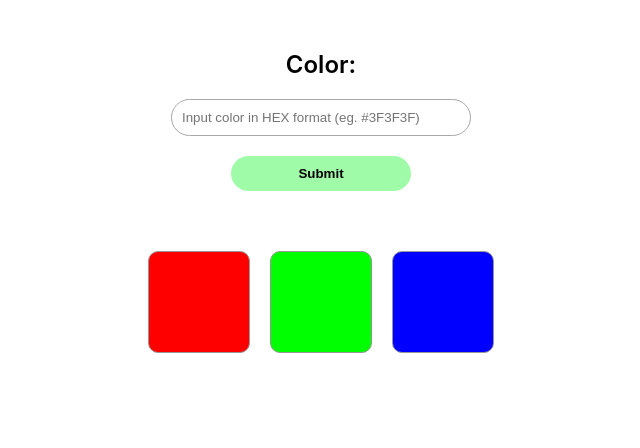
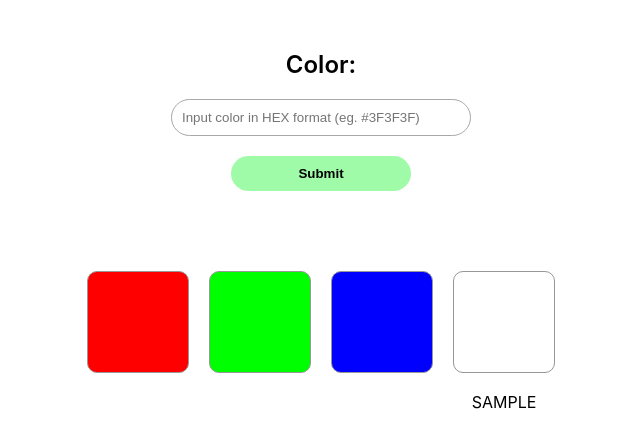
Before and after one commit to baranero/color-filter, a React (Create React App) app: page / in a window 1280 px wide. Both pictures are taken after typing "Sample" into the empty fields and a click on the button "Submit". Shown: the top 448 px of the page, without its empty margins (319-959 px from the left). Built offline with nearby package versions, Linux system fonts and the light colour scheme.

Commit message:
display from localStorage and color with scss

```diff
--- a/src/App.tsx
+++ b/src/App.tsx
@@ -9,13 +9,30 @@ export interface Colors {
 }
 
 
-function App() {
+const App: React.FC = () => {
+
+  const [colorsArray, setColorsArray] = useState<Colors[]>([])
 
 
 
+  const addColorToArray = (color: Colors) => {
+
+    setColorsArray([...colorsArray, color])
+    localStorage.setItem('enteredColors', JSON.stringify([...colorsArray, color]))
+  }
+
+      useEffect(() => {
+
+    let localStorageColors = localStorage.getItem('enteredColors')
+    if (localStorageColors !== null) {
+      setColorsArray(JSON.parse(localStorageColors))
+    }
+
+  }, [])
+
   return (
     <>
-      <NewColor/>
+      <NewColor onAddColor={addColorToArray}/>
       <ColorsContainer/>
     </>
   );
--- a/src/components/ColorsContainer.module.scss
+++ b/src/components/ColorsContainer.module.scss
@@ -9,12 +9,12 @@
     width: 100px;
     height: 100px;
     border: 1px solid #979797;
-    margin: 10px;
+    margin: 30px 10px;
     border-radius: 10px;
   }
 
-  &-user {
-    background: var(--color-user);
+  p {
+    margin-top: 120px;
   }
 
   &-default {
@@ -30,4 +30,11 @@
       background: var(--color-blue);
     }
   }
+
+  @for $i from 4 to str-length($number-of-child) {
+    &:nth-child(#{$i}) {
+      background: var(--color-user-#{$i});
+    }
+  }
+
 }
--- a/src/components/ColorsContainer.tsx
+++ b/src/components/ColorsContainer.tsx
@@ -9,27 +9,29 @@ const ColorsContainer = () => {
   document.documentElement.style.setProperty("--color-green", defaultColors[1].color);
   document.documentElement.style.setProperty("--color-blue", defaultColors[2].color);
 
-  const [colorsFromLocalStorage, setColorsFromLocalStorage] = useState<Colors[]>([])
+
+
+  const colorsArrayLocalStorage = (JSON.parse(localStorage.getItem('enteredColors') || "[]"))
 
   useEffect(() => {
-    const colorsFromLocalStorage = JSON.parse(window.localStorage.getItem('enteredColor') || "[]")
-    if (colorsFromLocalStorage) {
-      setColorsFromLocalStorage(colorsFromLocalStorage)
+    document.documentElement.style.setProperty(`--number-of-child`, colorsArrayLocalStorage.length + 3)
+    if (colorsArrayLocalStorage !== null) {
+      for (let i=0; i<colorsArrayLocalStorage.length; i++) {
+        document.documentElement.style.setProperty(`--color-user-${i+4}`, colorsArrayLocalStorage[i].color)
+      }
     }
-  }, [])
-
-  const colorsArrayLocalStorage = (JSON.parse(localStorage.getItem('enteredColor') || "[]"))
-  console.log(colorsFromLocalStorage);
+  })
 
 
+  console.log(colorsArrayLocalStorage);
 
 return (
   <div className={classes['colors-container']}>
     <div className={classes['colors-container-default-red']}></div>
     <div className={classes['colors-container-default-green']}></div>
     <div className={classes['colors-container-default-blue']}></div>
-    {colorsFromLocalStorage.map((item: Colors) => {
-      return <div key={item.color} className={classes['colors-container-user']}>{item.color}</div>
+    {colorsArrayLocalStorage.map((item: Colors) => {
+      return <><div key={item.id} className={classes['colors-container']}><p>{item.color}</p></div></>
     })}
   </div>
 )
--- a/src/components/NewColor.tsx
+++ b/src/components/NewColor.tsx
@@ -2,8 +2,11 @@ import React, { useEffect, useState } from 'react'
 import classes from './NewColor.module.scss'
 import { Colors } from '../App'
 
+interface NewColorProps {
+  onAddColor: (enteredColor: Colors) => void
+}
 
-const NewColor: React.FC = () => {
+const NewColor: React.FC<NewColorProps> = ({ onAddColor }) => {
 
   const defaultValues = {
     id: '',
@@ -13,7 +16,7 @@ const NewColor: React.FC = () => {
 
   const [enteredColor, setEnteredColor] = useState<Colors>(defaultValues)
 
-  let arrayOfColors: Colors[] = []
+  // let arrayOfColors: Colors[] = []
 
   let inputValueisIncorrect: boolean = enteredColor.color.includes('#', 1)
 
@@ -27,32 +30,31 @@ const NewColor: React.FC = () => {
     } else {
       setEnteredColor({
         id: Math.random().toString(16).slice(2),
-        color: event.target.value,
+        color: event.target.value.toUpperCase(),
         addedByUser: true
       })
     }
   }
 
+  // useEffect(() => {
+  //   if (localStorage.getItem('enteredColor') !== null) {
+  //     document.documentElement.style.setProperty("--color-user", JSON.parse(localStorage.getItem('enteredColor') || "").color)
+  //   }
+  // }, [enteredColor])
 
-
-  useEffect(() => {
-    if (localStorage.getItem('enteredColor') !== null) {
-      document.documentElement.style.setProperty("--color-user", JSON.parse(localStorage.getItem('enteredColor') || "").color)
-    }
-  }, [enteredColor])
-
+  // console.log(enteredColor);
 
 
   const submitHandler = (event: React.FormEvent): void => {
-    arrayOfColors = JSON.parse(localStorage.getItem('enteredColor') || '[]')
-    arrayOfColors.push(enteredColor)
-    localStorage.setItem('enteredColor', JSON.stringify(arrayOfColors))
-
+    // arrayOfColors = JSON.parse(localStorage.getItem('enteredColor') || '[]')
+    // arrayOfColors.push(enteredColor)
+    // localStorage.setItem('enteredColor', JSON.stringify(arrayOfColors))
+    onAddColor(enteredColor)
     event.preventDefault()
 
 
-    localStorage.setItem("enteredColor", JSON.stringify(arrayOfColors))
-    document.documentElement.style.setProperty("--color-user", JSON.parse(localStorage.getItem('enteredColor') || "").color);
+    // localStorage.setItem("enteredColor", JSON.stringify(arrayOfColors))
+    // document.documentElement.style.setProperty("--color-user", JSON.parse(localStorage.getItem('enteredColor') || "").color);
     setEnteredColor(defaultValues)
   }
 
--- a/src/styles/_variables.scss
+++ b/src/styles/_variables.scss
@@ -1,4 +1,4 @@
 $color-red: var(--color-red);
 $color-green: var(--color-green);
 $color-blue: var(--color-blue);
-$color-user: var(--color-user);
+$number-of-child: var(--number-of-child)
```
